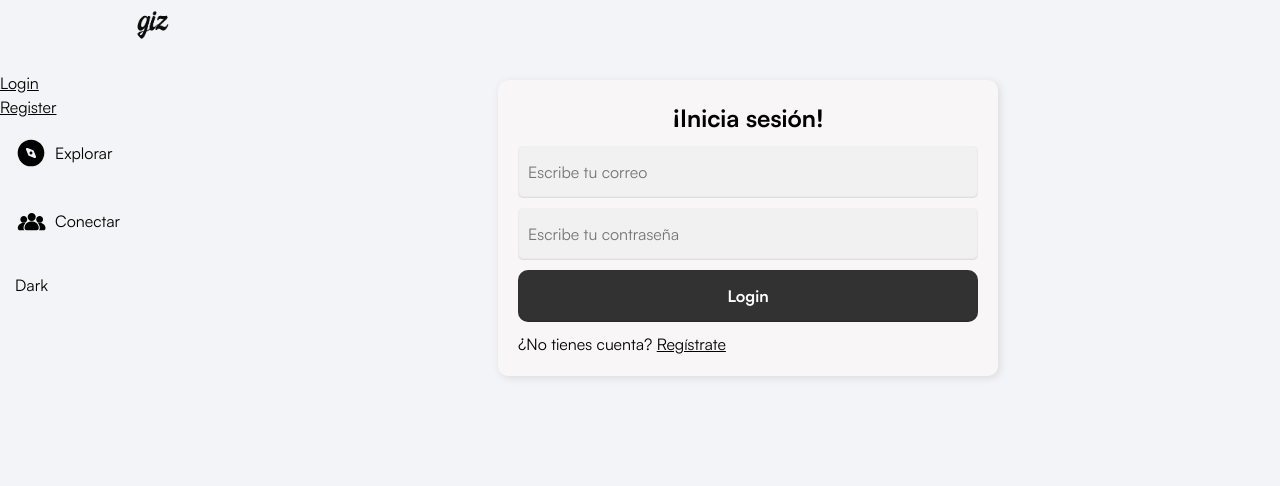
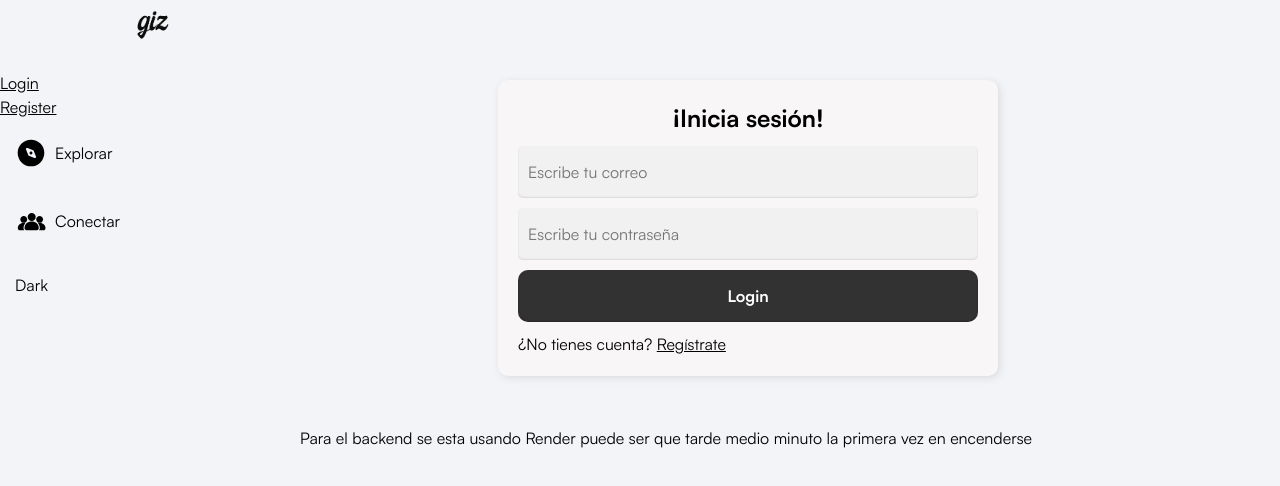
Before and after one commit to eduardolm1/2ndRetoFrontend, a React (Vite) app: page /login in a window 1280 px wide. Shown: the top 486 px of the page. Built offline with nearby package versions, Linux system fonts and the light colour scheme.

Commit message:
Añadiendo correcciones de consoles log innecesarios y añadiendo url del backend

```diff
--- a/src/pages/ConnectPage/ConnectPage.jsx
+++ b/src/pages/ConnectPage/ConnectPage.jsx
@@ -15,11 +15,9 @@ const ConnectPage = () => {
     const [error, setError] = useState(null);
 
     useEffect(() => {
-        console.log("Cargando usuarios...");
         dispatch(getUsers())
             .unwrap()
             .then((users) => {
-                console.log("Usuarios cargados exitosamente:", users);
             })
             .catch(err => {
                 console.error("Error al cargar usuarios:", err);
@@ -28,8 +26,6 @@ const ConnectPage = () => {
     }, [dispatch]);
 
     useEffect(() => {
-        console.log("Usuarios actualizados:", users);
-        console.log("Siguiendo actualizado:", following);
     }, [users, following]);
 
     const filteredUsers = users?.filter(u => u._id !== authUser?._id) || [];
--- a/src/pages/LoginPage/LoginPage.jsx
+++ b/src/pages/LoginPage/LoginPage.jsx
@@ -57,6 +57,7 @@ const LoginPage = () => {
           ¿No tienes cuenta? <Link to="/register">Regístrate</Link>
         </p>
       </form>
+      <p>Para el backend se esta usando Render puede ser que tarde medio minuto la primera vez en encenderse</p>
       <Toaster />
     </div>
   )
--- a/vite.config.js
+++ b/vite.config.js
@@ -7,7 +7,7 @@ export default defineConfig({
     server: {
     proxy: {
       '/local': {
-        target: 'http://localhost:3000/',
+        target: 'https://twondretobackend.onrender.com/',
         changeOrigin: true,
         rewrite: (path) => path.replace(/^\/local/, ''),
       },
```
